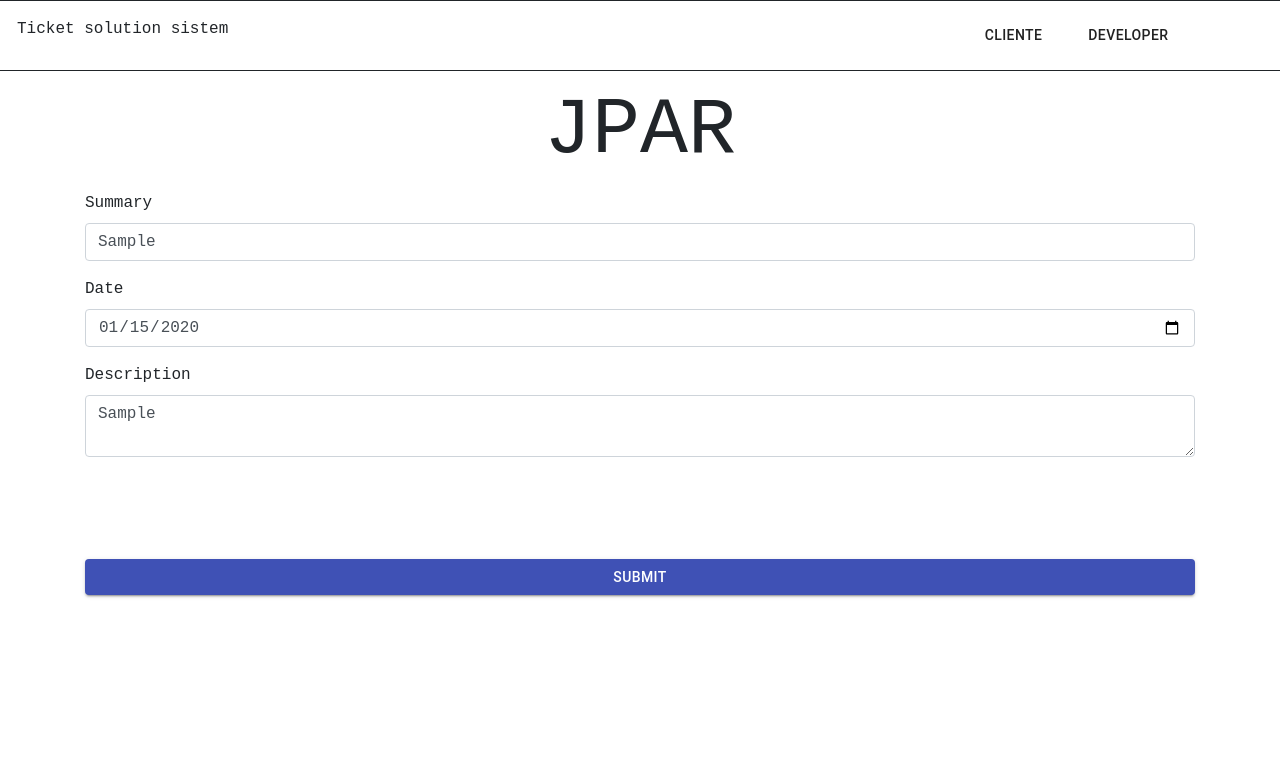
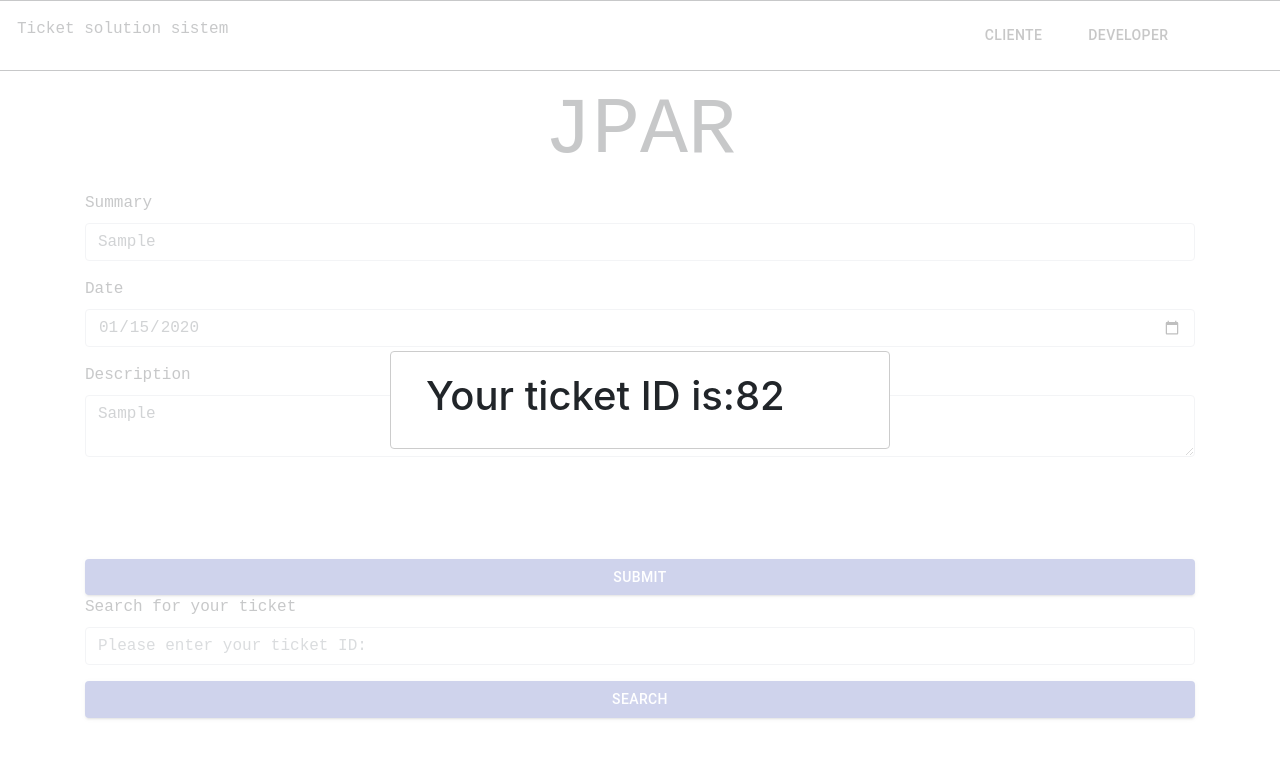
Before and after one commit to alfonso46674/madreSelva, a React (Create React App) app: page / in a window 1280 px wide. Both pictures are taken after typing "Sample", "2020-01-15", "Sample" into the empty fields and a click on the button "SUBMIT". Shown: the top 758 px of the page. Built offline with nearby package versions, Linux system fonts and the light colour scheme; no server answers.

Commit message:
Feat: Added search input, missing implementation

```diff
--- a/src/components/client/client.js
+++ b/src/components/client/client.js
@@ -3,16 +3,28 @@ import { Form, Container } from 'react-bootstrap';
 import './client.scss';
 import Button from '@material-ui/core/Button';
 import Axios from 'axios'
+import Modal from 'react-modal';
 
 const Client = () => {
   const url = '  https://c1tm95660k.execute-api.us-east-1.amazonaws.com/dev/subirticket';
 
+  const customStyles = {
+    content: {
+      top: '50%',
+      left: '50%',
+      right: 'auto',
+      bottom: 'auto',
+      marginRight: '-50%',
+      transform: 'translate(-50%, -50%)',
+      width: '500px'
+    }
+  };
   // Setting the original dataset to null
   const [data, setData] = useState({
     ticket: {
       id: '',
       summary: '',
-      email:'',
+      email: '',
       date: '',
       description: '',
       assignedDev2: "",
@@ -20,6 +32,14 @@ const Client = () => {
       attachedFiles: ""
     }
   })
+  const [modalIsOpen, setIsOpen] = useState(false);
+  const [resultID, setResultID] = useState('')
+  function openModal() {
+    setIsOpen(true);
+  }
+  function closeModal() {
+    setIsOpen(false);
+  }
 
   // Function that generates a random id number and adds it to every submit form
   const randomID = () => {
@@ -43,7 +63,6 @@ const Client = () => {
 
   // Sends the json to the DB
   const submit = (e) => {
-    randomID()
     e.preventDefault()
     console.log('data');
     console.log(data);
@@ -51,7 +70,7 @@ const Client = () => {
       ticket: {
         id: data.id,
         summary: data.summary,
-        email:'',
+        email: '',
         date: data.date,
         description: data.description,
         assignedDev2: "",
@@ -60,15 +79,30 @@ const Client = () => {
       }
     }).then(res => {
       console.log('result!');
-      console.log(res.data);
+      // console.log(res.data);
+      console.log(data.id);
     }).catch(err => {
       return console.log(err);
     })
+    setResultID(data.id)
+    openModal()
+    randomID()
   }
 
 
   return (
+    <>
       <Container className='ClientContainer' onSubmit={submit}>
+        <Modal
+          isOpen={modalIsOpen}
+          onRequestClose={closeModal}
+          style={customStyles}
+          contentLabel="Example Modal"
+        >
+          <Container className='ClientContainer' onSubmit={submit}>
+            <h1>Your ticket ID is:{resultID} </h1>
+          </Container>
+        </Modal>
         <Form className='ClientForm'>
           <Form.Group >
             <Form.Label>Summary</Form.Label>
@@ -86,11 +120,24 @@ const Client = () => {
             <Form.Label>ID</Form.Label>
             <Form.Control onChange={(e) => myFunction(e)} type="text" placeholder="Please enter the Client´s name" id='id' />
           </Form.Group>
-        <Button variant="contained" color="primary" type="submit" className='SubmitBtn'>
+          <Button variant="contained" color="primary" type="submit" className='SubmitBtn' >
             Submit
         </Button>
         </Form>
       </Container>
+      <Container className='ClientContainer' onSubmit={submit}>
+        <Form className='ClientForm'>
+          <Form.Group >
+            <Form.Label>Search for your ticket</Form.Label>
+            <Form.Control type="text" placeholder="Please enter your ticket ID:" id='ticketSearch' />
+          </Form.Group>
+          <Button variant="contained" color="primary" type="submit" className='SubmitBtn'>
+            Search
+        </Button>
+        </Form>
+      </Container>
+    </>
+
   )
 }
 
--- a/src/components/developer2/developer2.js
+++ b/src/components/developer2/developer2.js
@@ -123,8 +123,12 @@ const Developer2 = () => {
               Submit
         </Button>
           </Form>
+
+
+
         </Container>
       </Modal>
+
       <div>
         {
           users.map(users => {
```
Lines whose indentation alone changed are shown as unchanged.
